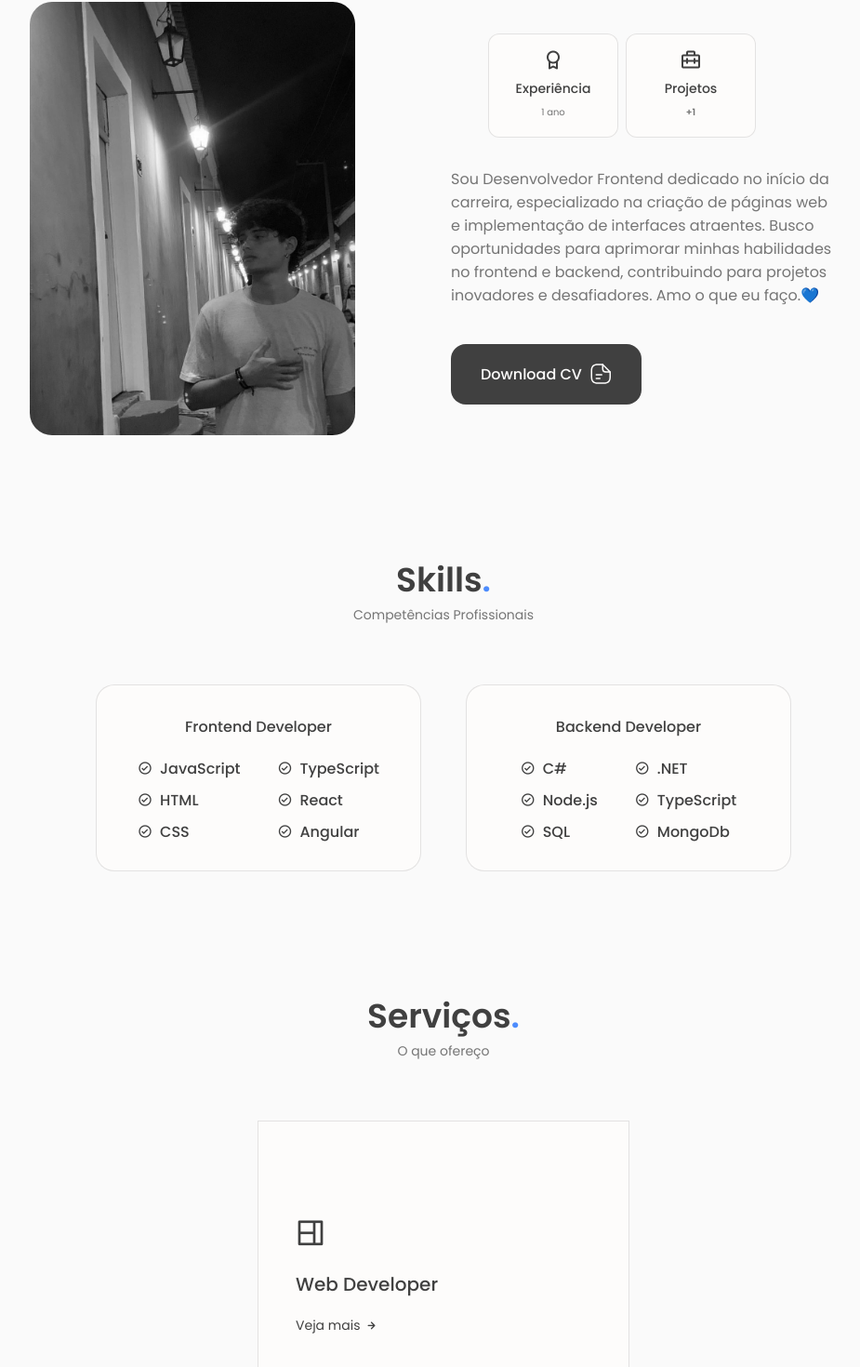
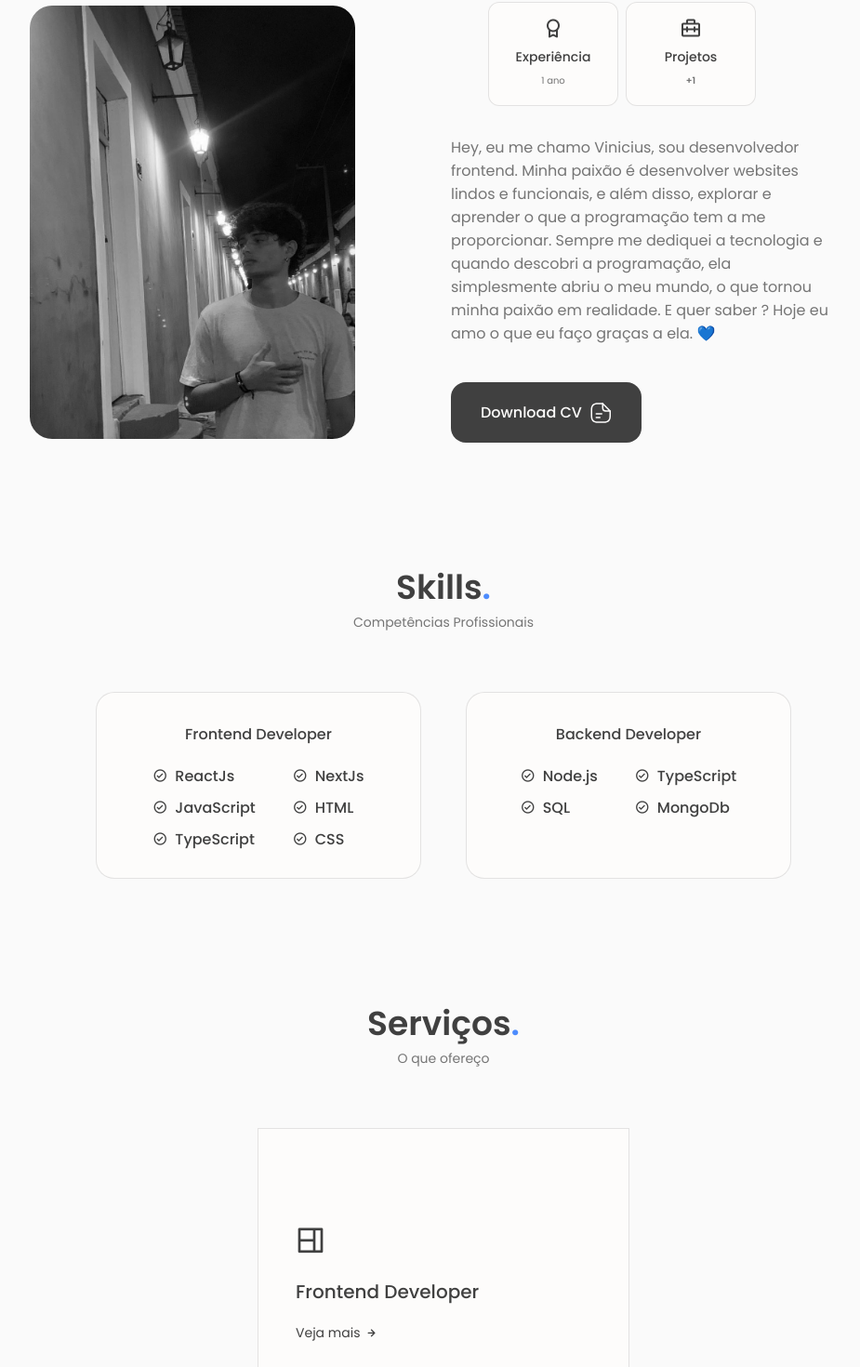
Before and after one commit to vin1i/MeuPortfolio-Vini, a React (Create React App) app: page / in a window 1280 px wide. Shown: the part 1009-2479 px from the top of the page at 93% size, without its empty margins (163-1088 px from the left). Built offline with nearby package versions, Linux system fonts and the light colour scheme.

Commit message:
Substituindo  informações

```diff
--- a/src/components/about/About.jsx
+++ b/src/components/about/About.jsx
@@ -22,8 +22,7 @@ const About = () => {
                         <Info/>
 
                         <p className="about__description">
-                       Sou Desenvolvedor Frontend dedicado no início da carreira, especializado na criação de páginas web e implementação de interfaces atraentes.
-                        Busco oportunidades para aprimorar minhas habilidades no frontend e backend, contribuindo para projetos inovadores e desafiadores. Amo o que eu faço.💙
+                        Hey, eu me chamo Vinicius, sou desenvolvedor frontend. Minha paixão é desenvolver websites lindos e funcionais, e além disso, explorar e aprender o que a programação tem a me proporcionar. Sempre me dediquei a tecnologia e quando descobri a programação, ela simplesmente abriu o meu mundo, o que tornou minha paixão em realidade. E quer saber ? Hoje eu amo o que eu faço graças a ela. 💙
                         </p>
                         <a download="" href={CV} className="button button--flex">Download CV
                         <svg
--- a/src/components/qualifications/Qualifications.jsx
+++ b/src/components/qualifications/Qualifications.jsx
@@ -66,19 +66,19 @@ const Qualifications = () => {
                     <div className="qualification__data">
                         <div></div>
 
-                        <div>
+                        {/* <div>
                             <span className="qualification__rounder"></span>
                             <span className="qualification__line"></span>
                         </div>
 
                         <div>
-                            <h3 className="qualification__title">Web Development</h3>
-                            <span className="qualification__subtitle"> Instituição - Uninassau</span>
+                            <h3 className="qualification__title">....</h3>
+                            <span className="qualification__subtitle"> ....</span>
                             <div className="qualification__calender">
                                 <i className="uil uil-calendar-alt"></i>
-                                2023 - Presente
+                                ...
                             </div>
-                        </div>
+                        </div> */}
                     </div>
 
                 </div>
@@ -90,11 +90,15 @@ const Qualifications = () => {
                     <div className="qualification__data">
                         <div>
                             <h3 className="qualification__title">Projetos Pessoais</h3>
-                            <span className="qualification__subtitle"> </span>
                             <div className="qualification__calender">
                                 <i className="uil uil-calendar-alt"></i>
                                 2023 - Presente
                             </div>
+                            {/* <span className="qualification__subtitle">  </span>
+                            <div className="qualification__calender">
+                                <i className="uil uil-calendar-alt"></i>
+                                2023 - Presente
+                            </div> */}
                         </div>
 
                         <div>
--- a/src/components/services/Services.jsx
+++ b/src/components/services/Services.jsx
@@ -18,7 +18,7 @@ return(
 
                 <div>
                     <i className="uil uil-web-grid services__icon"></i>
-                    <h3 className="services__title">Web Developer</h3>
+                    <h3 className="services__title">Frontend Developer</h3>
                 </div>
 
 
@@ -31,7 +31,7 @@ return(
                     <div className="services__modal-content">
                         <i onClick={() => toggleTab(0)} className="uil uil-times services__modal-close"></i>
 
-                        <h3 className="services__modal-title">Web Developer</h3>
+                        <h3 className="services__modal-title">Frontend Developer</h3>
                         <p className="services__modal-description">Atuo como desenvolvedor, fornecendo serviços freelancers e construindo projetos pessoais.</p>
 
                         <ul className="services__modal-services grid">
--- a/src/components/skills/Backend.jsx
+++ b/src/components/skills/Backend.jsx
@@ -12,15 +12,15 @@ const Backend = () => {
                     <i className='bx bx-check-circle'></i>
 
 
-                    <div>
-                        <h3 className="skills__name">C#</h3>
+                    {/* <div>
+                        <h3 className="skills__name">C#</h3>  //ESTUDANDO ESSA TECNOLOGIA
 
                     </div>
                     </div>
 
 
                     <div className="skills__data">
-                    <i className='bx bx-check-circle'></i>
+                    <i className='bx bx-check-circle'></i> */}
 
                     <div>
                         <h3 className="skills__name">Node.js</h3>
@@ -30,13 +30,13 @@ const Backend = () => {
 
 
                     <div className="skills__data">
-                    <i className='bx bx-check-circle'></i>
+                <i className='bx bx-check-circle'></i>
 
-                    <div>
-                        <h3 className="skills__name">SQL</h3>
+                <div>
+                    <h3 className="skills__name">SQL</h3>
 
-                    </div>
-                    </div>
+                </div>
+                </div>
 
 
 
@@ -44,14 +44,14 @@ const Backend = () => {
 
                 <div className="skills__group">
 
-                <div className="skills__data">
+                {/* <div className="skills__data">
                 <i className='bx bx-check-circle'></i>
 
                 <div>
-                    <h3 className="skills__name">.NET</h3>
+                    <h3 className="skills__name">.NET</h3>//ESTUDANDO ESSA TECNOLOGIA
 
                 </div>
-                </div>
+                </div> */}
 
 
                 <div className="skills__data">
--- a/src/components/skills/Frontend.jsx
+++ b/src/components/skills/Frontend.jsx
@@ -13,6 +13,16 @@ const Frontend = () => {
 
 
                     <div>
+                        <h3 className="skills__name">ReactJs</h3>
+
+                    </div>
+                    </div>
+
+
+                    <div className="skills__data">
+                    <i className='bx bx-check-circle'></i>
+
+                    <div>
                         <h3 className="skills__name">JavaScript</h3>
 
                     </div>
@@ -23,17 +33,7 @@ const Frontend = () => {
                     <i className='bx bx-check-circle'></i>
 
                     <div>
-                        <h3 className="skills__name">HTML</h3>
-
-                    </div>
-                    </div>
-
-
-                    <div className="skills__data">
-                    <i className='bx bx-check-circle'></i>
-
-                    <div>
-                        <h3 className="skills__name">CSS</h3>
+                        <h3 className="skills__name">TypeScript</h3>
 
                     </div>
                     </div>
@@ -48,7 +48,7 @@ const Frontend = () => {
                 <i className='bx bx-check-circle'></i>
 
                 <div>
-                    <h3 className="skills__name">TypeScript</h3>
+                    <h3 className="skills__name">NextJs</h3>
 
                 </div>
                 </div>
@@ -58,7 +58,7 @@ const Frontend = () => {
                 <i className='bx bx-check-circle'></i>
 
                 <div>
-                    <h3 className="skills__name">React</h3>
+                    <h3 className="skills__name">HTML</h3>
 
                 </div>
                 </div>
@@ -68,7 +68,7 @@ const Frontend = () => {
                 <i className='bx bx-check-circle'></i>
 
                 <div>
-                    <h3 className="skills__name">Angular</h3>
+                    <h3 className="skills__name">CSS</h3>
 
                 </div>
                 </div>
```
